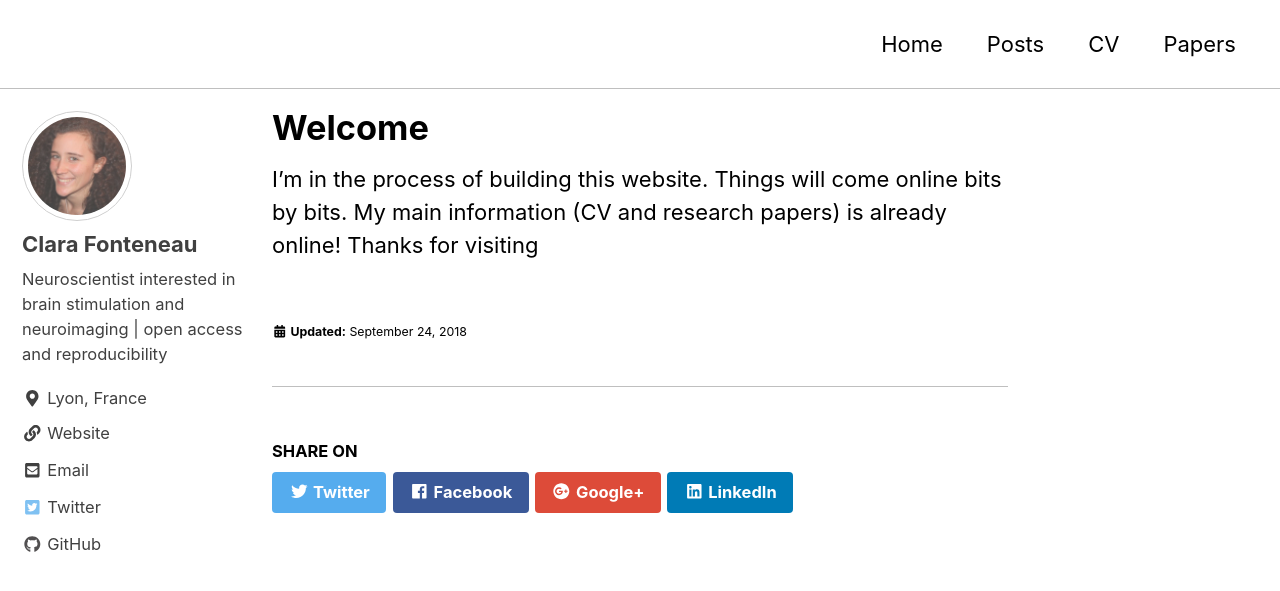
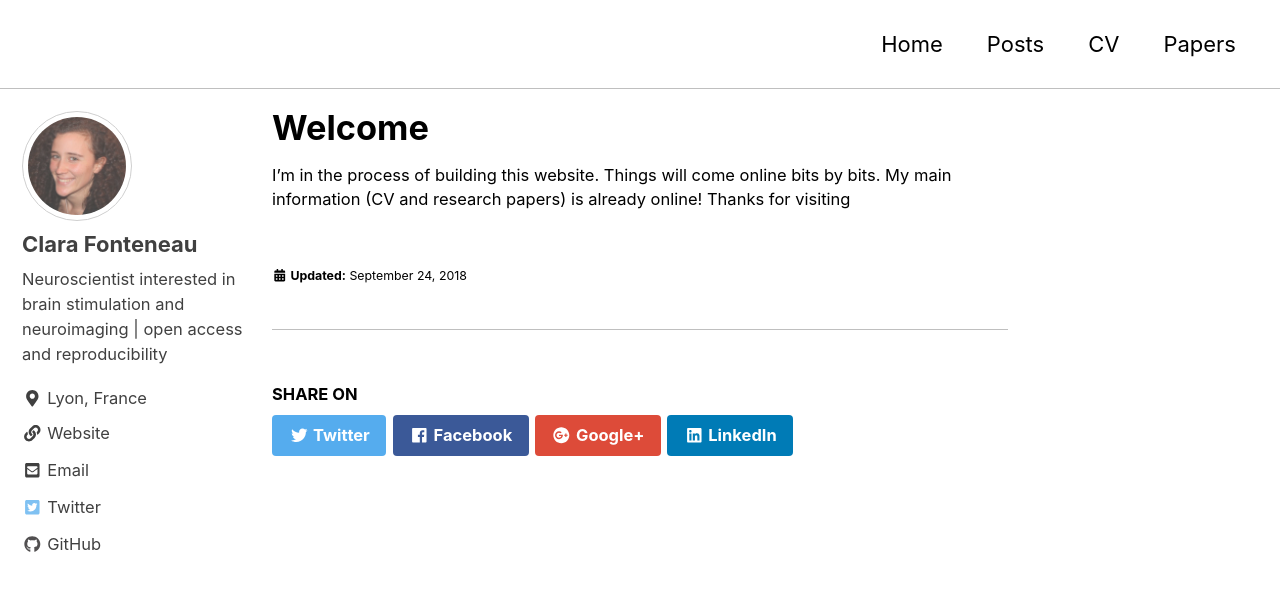
Before and after one commit to clarafonteneau/clarafonteneau.github.io, a Jekyll site: the page built from _posts/2018-09-24-welcome.markdown, in a window 1280 px wide and 900 px high. Shown: the top 591 px of the window. Built offline with Jekyll 4.4.1, drawn with Linux system fonts in a browser that asks for light colours; nearby versions of some CDN libraries.

Commit message:
font update

```diff
--- a/_sass/minimal-mistakes/_page.scss
+++ b/_sass/minimal-mistakes/_page.scss
@@ -75,7 +75,7 @@
   p,
   li,
   dl {
-    font-size: 1em;
+    font-size: 0.75em;
   }
 
   /* paragraph indents */
```
Also changed, not shown: _pages/publications.md (+1 -1 lines).
